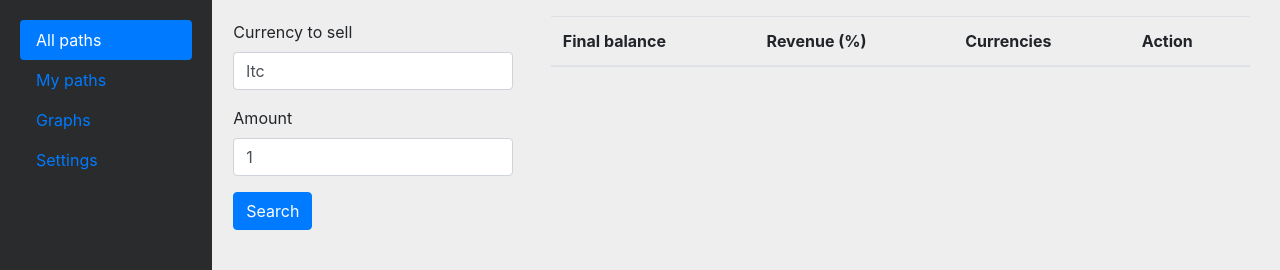
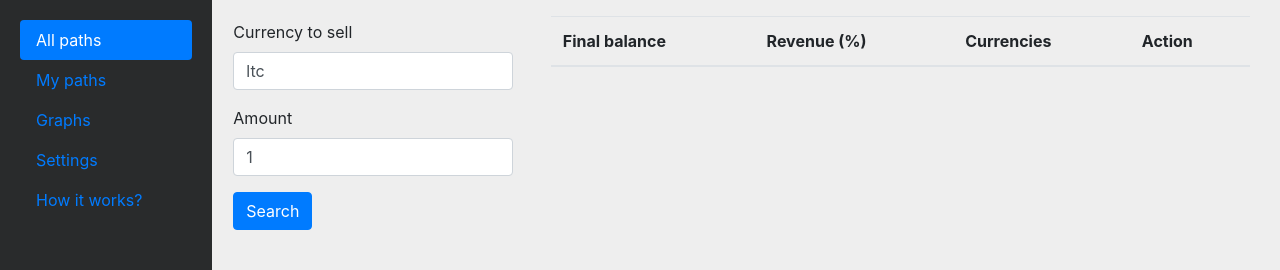
Before and after one commit to michalq/graph-trade-web-gui, a website: page public/index.html in a window 1280 px wide. Shown: the top 270 px of the page. Drawn offline with nearby package versions, Linux system fonts and the light colour scheme.

Commit message:
added one panel to menu:

```diff
--- a/public/index.html
+++ b/public/index.html
@@ -29,6 +29,9 @@
       </li>
       <li class="nav-item">
         <a href="#graphs" class="nav-link">Settings</a>
+      </li>
+      <li class="nav-item">
+        <a href="#graphs" class="nav-link">How it works?</a>
       </li>
     </ul>
   </nav>
```
